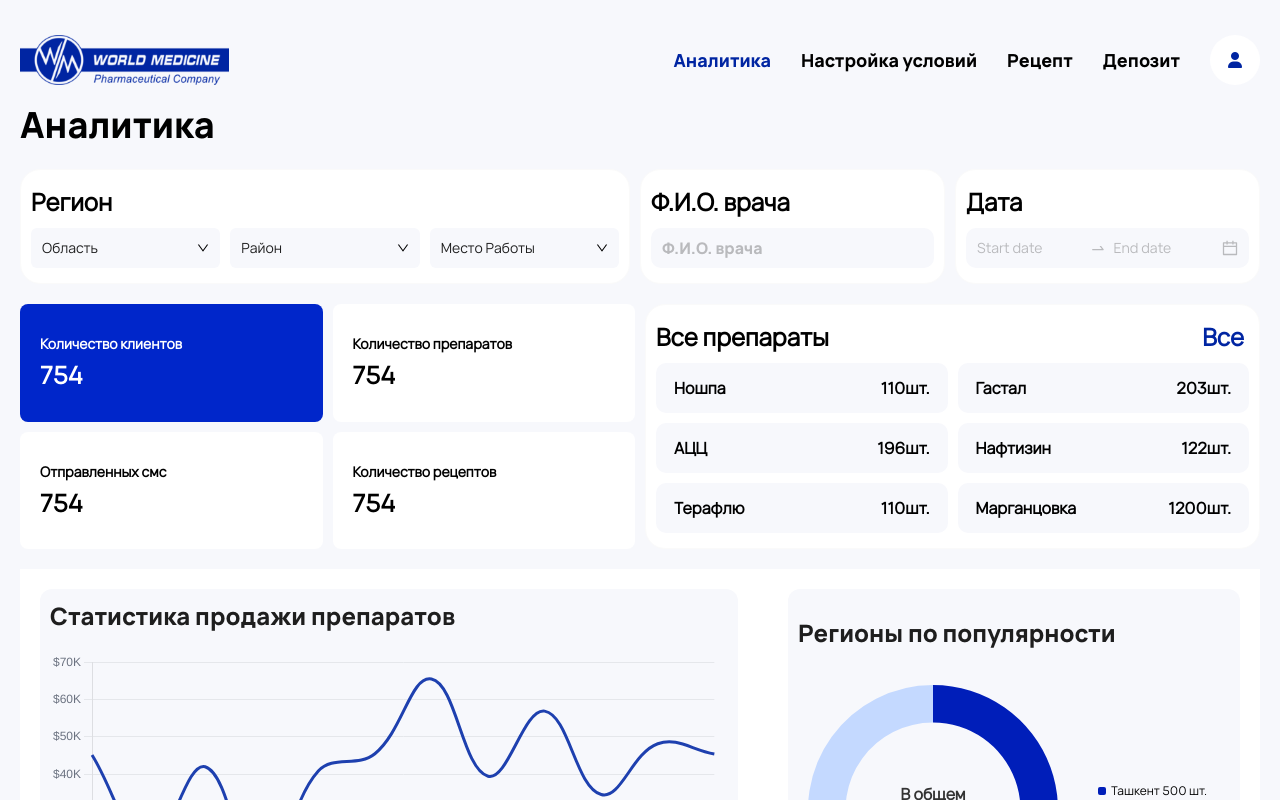
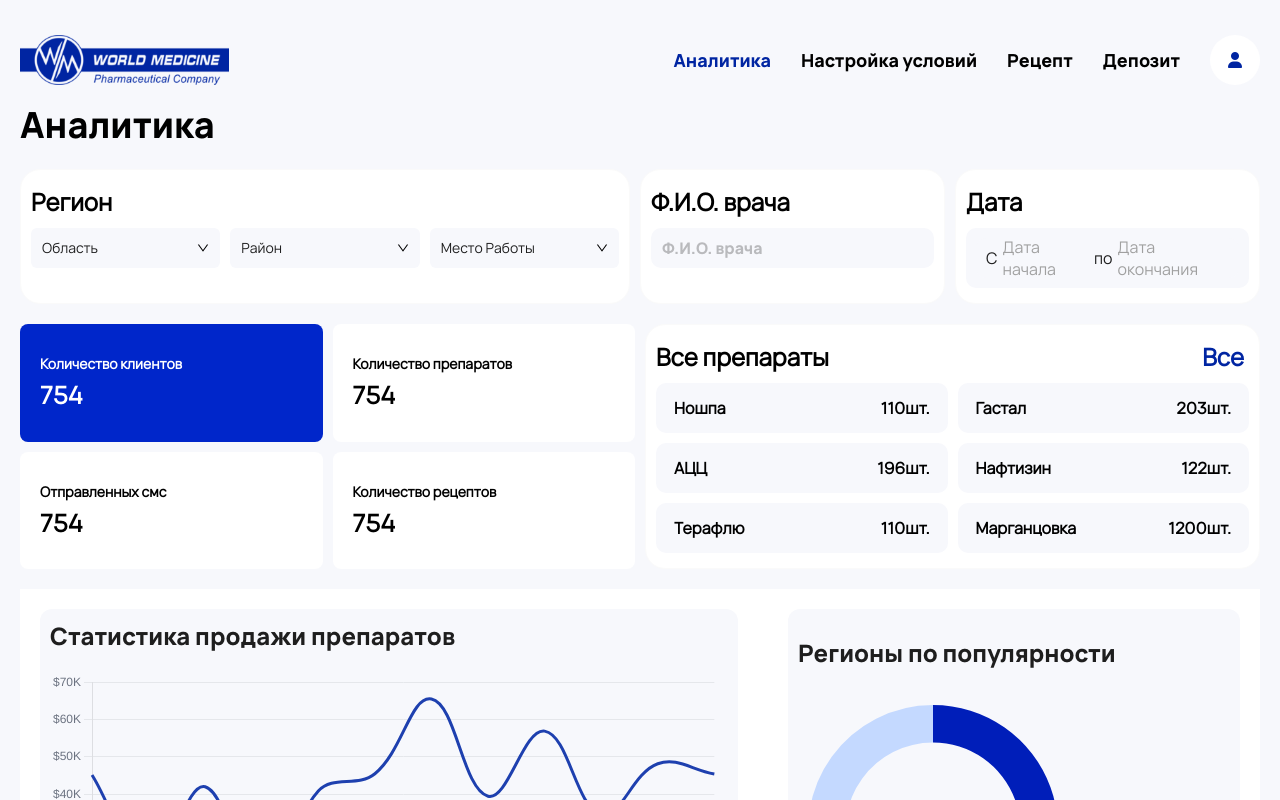
Before and after one commit to uzhojiakbar/world-medicine, a React (Vite) app: page /admin/analiktika in a window 1280 px wide. Shown: the top 800 px of the page. Built offline with nearby package versions, Linux system fonts and the light colour scheme.

Commit message:
Data picker fixed & Design Bug fixed

```diff
--- a/src/components/ChartBlock/style.js
+++ b/src/components/ChartBlock/style.js
@@ -1,11 +1,19 @@
 import styled from "styled-components";
+import { media } from "../../utils/media";
 
 export const ChartBlockCon = styled.div`
   background-color: white;
 
-  max-width: 100vw;
+  max-width: 100% !important;
   margin: 20px;
 
   display: flex;
   flex-direction: column;
+
+  ${media.mobileL} {
+    max-width: 100% !important;
+  }
+  ${media.mobileMM} {
+    max-width: 85% !important;
+  }
 `;
--- a/src/components/DrugsAnalictic/style.js
+++ b/src/components/DrugsAnalictic/style.js
@@ -1,4 +1,5 @@
 import styled from "styled-components";
+import { media } from "../../utils/media";
 
 export const DrugsContainer = styled.div`
   display: grid;
@@ -9,6 +10,10 @@ export const DrugsContainer = styled.div`
   width: 100%;
 
   background-color: white;
+
+  ${media.mobileL} {
+    grid-template-columns: repeat(1, 1fr);
+  }
 `;
 export const DrugsItem = styled.div`
   display: flex;
--- a/src/components/Generic/DataRangePicker/DataRangePicker.jsx
+++ b/src/components/Generic/DataRangePicker/DataRangePicker.jsx
@@ -1,23 +1,86 @@
 import React, { useState } from "react";
 import { DatePicker } from "antd";
-import { RangePickerCon } from "./style";
-
-const { RangePicker } = DatePicker;
+import {
+  DateContainer,
+  DisplayText,
+  StyledDatePicker,
+  PickerWrapper,
+} from "./style";
+import dayjs from "dayjs";
 
 const DateRangePicker = () => {
-  const [dates, setDates] = useState([null, null]);
+  const [startDate, setStartDate] = useState(null);
+  const [endDate, setEndDate] = useState(null);
+  const [openPicker, setOpenPicker] = useState(null); // "start" yoki "end" holatlarini boshqarish
 
-  const handleDateChange = (value) => {
-    setDates(value);
+  const handleStartDateChange = (date) => {
+    setStartDate(date);
+    setOpenPicker(null); // Boshlanish sanasi tanlangandan keyin kalendar yopiladi
   };
 
+  const handleEndDateChange = (date) => {
+    setEndDate(date);
+    setOpenPicker(null); // Tugash sanasi tanlangandan so'ng kalendar yopiladi
+  };
+
+  // Default ko'rinish uchun qisqa formatlangan sanalar yoki ochroq matn
+  const formattedStartDate = startDate ? (
+    dayjs(startDate).format("DD.MM.YY")
+  ) : openPicker === "start" ? (
+    "" // Start date ochilganda matn bo'sh bo'ladi
+  ) : (
+    <span className="placeholder">Дата начала</span>
+  );
+
+  const formattedEndDate = endDate ? (
+    dayjs(endDate).format("DD.MM.YY")
+  ) : openPicker === "end" ? (
+    "" // End date ochilganda matn bo'sh bo'ladi
+  ) : (
+    <span className="placeholder">Дата окончания</span>
+  );
+
   return (
-    <RangePickerCon
-      value={dates}
-      onChange={handleDateChange}
-      format="DD.MM.YYYY"
-      style={{ width: "100%" }}
-    />
+    <DateContainer>
+      {/* Default holatda ko'rinish: "С {startDate} по {endDate}" */}
+
+      {!openPicker ? (
+        <DisplayText>
+          <span> С </span>
+          <span onClick={() => setOpenPicker("start")}>
+            {formattedStartDate}
+          </span>
+          <span> по </span>
+          <span onClick={() => setOpenPicker("end")}>{formattedEndDate}</span>
+        </DisplayText>
+      ) : (
+        ""
+      )}
+
+      {/* Start Date Picker */}
+      {openPicker === "start" && (
+        <StyledDatePicker
+          open
+          value={startDate}
+          onChange={handleStartDateChange}
+          onOpenChange={(open) => !open && setOpenPicker(null)}
+          format="DD.MM.YYYY"
+          placeholder="Дата начала"
+        />
+      )}
+
+      {/* End Date Picker */}
+      {openPicker === "end" && (
+        <StyledDatePicker
+          open
+          value={endDate}
+          onChange={handleEndDateChange}
+          onOpenChange={(open) => !open && setOpenPicker(null)}
+          format="DD.MM.YYYY"
+          placeholder="Дата окончания"
+        />
+      )}
+    </DateContainer>
   );
 };
 
--- a/src/components/Generic/DataRangePicker/style.js
+++ b/src/components/Generic/DataRangePicker/style.js
@@ -1,17 +1,75 @@
+// style.js
 import styled from "styled-components";
 import { DatePicker } from "antd";
 
-const { RangePicker } = DatePicker;
+export const DateContainer = styled.div`
+  background-color: var(--bg-color);
+  border-radius: 10px;
+  padding: 10px;
+  display: flex;
+  align-items: center;
+  width: 100%;
+  position: relative;
+`;
 
-export const RangePickerCon = styled(RangePicker)`
+export const DisplayText = styled.div`
+  font-size: 16px;
+  font-family: "Vela Sans GX", sans-serif;
+  color: #1e1e1e;
+  cursor: pointer;
+  display: flex;
+  align-items: center;
   background-color: var(--bg-color);
+  border-radius: 10px;
+  padding: 0 10px;
+  height: 40px;
+  width: 100%;
+  gap: 5px;
 
+  /* Placeholder uchun ochroq rang */
+  .placeholder {
+    color: #a0a0a0; /* Ochroq rang */
+  }
+`;
+
+export const InputStyle = styled.div`
+  font-size: 16px;
+  font-family: "Vela Sans GX", sans-serif;
+  color: #1e1e1e;
+  cursor: pointer;
+  display: flex;
+  align-items: center;
+  background-color: var(--bg-color);
   border-radius: 10px;
-  border: none !important;
+  padding: 0 10px;
+  height: 40px;
+  width: 100%;
+  gap: 5px;
+
+  /* Placeholder uchun ochroq rang */
+  .placeholder {
+    color: #a0a0a0; /* Ochroq rang */
+  }
+`;
+
+export const StyledDatePicker = styled(DatePicker)`
+  font-size: 16px;
+  font-family: "Vela Sans GX", sans-serif;
+  color: #1e1e1e;
+  cursor: pointer;
+  display: flex;
+  align-items: center;
+  background-color: var(--bg-color);
+  border-radius: 10px;
+  padding: 0 10px;
 
   height: 40px;
   width: 100%;
-  font-size: 16px;
 
-  font-family: "Vela Sans GX";
+  /* Placeholder uchun ochroq rang */
+  .placeholder {
+    color: #a0a0a0; /* Ochroq rang */
+  }
 `;
+
+export const PickerWrapper = styled.div``;
--- a/src/components/Generic/StaticButton/style.js
+++ b/src/components/Generic/StaticButton/style.js
@@ -1,11 +1,19 @@
 import styled from "styled-components";
+import { media } from "../../../utils/media";
 
 // Umumiy konteyner komponenti
 const CardContainer = styled.div`
   display: grid;
   flex-wrap: wrap;
   grid-template-columns: repeat(2, 1fr);
+  word-wrap: break-word;
+  width: 100%;
+
   gap: 10px;
+
+  ${media.mobileL} {
+    grid-template-columns: repeat(1, 1fr);
+  }
 `;
 
 // Umumiy karta (box) komponenti
@@ -20,6 +28,7 @@ const Card = styled.div`
 
   color: ${(props) => (props.active == "true" ? "#fff" : "#000")};
   font-family: "Vela Sans GX", sans-serif;
+  word-wrap: break-word;
 
   background-color: ${(props) => (props.active == "true" ? "#0026ca" : "#fff")};
   border-radius: 8px;
@@ -38,12 +47,22 @@ const CardTitle = styled.div`
   font-size: 14px;
   font-weight: bold;
   text-align: center;
+  word-wrap: break-word;
+
+  ${media.mobileL} {
+    font-size: 14px;
+  }
 `;
 
 const CardValue = styled.div`
   font-size: 24px;
   font-weight: bold;
   margin-top: 5px;
+  word-wrap: break-word;
+
+  ${media.mobileL} {
+    font-size: 22px;
+  }
 `;
 
 export { CardContainer, Card, CardTitle, CardValue };
--- a/src/components/PieDiagram/style.js
+++ b/src/components/PieDiagram/style.js
@@ -1,10 +1,12 @@
 // style.js
 import { Doughnut } from "react-chartjs-2";
 import styled from "styled-components";
+import { media } from "../../utils/media";
 
 const PieContainer = styled.div`
   height: 100%;
   width: 100%;
+  max-width: 100% !important;
 
   display: flex;
   align-items: center;
@@ -12,6 +14,13 @@ const PieContainer = styled.div`
 
   padding: 20px;
   background-color: white;
+
+  ${media.mobileL} {
+    max-width: 100% !important;
+  }
+  ${media.mobileMM} {
+    max-width: 100% !important;
+  }
 `;
 
 const Container = styled.div`
@@ -38,6 +47,10 @@ const Container = styled.div`
 
     > .pie-main {
       position: relative;
+    }
+
+    ${media.mobileMM} {
+      flex-direction: column;
     }
   }
 `;
--- a/src/components/SalesChart/SalesChar.jsx
+++ b/src/components/SalesChart/SalesChar.jsx
@@ -28,6 +28,7 @@ const CardContainer = styled.div`
   background-color: var(--bg-color);
   border-radius: 12px;
   padding: 10px;
+  width: 100%; /* Parent divning kengligini o'rnatish */
 `;
 
 export const TitleText = styled.h2`
@@ -40,6 +41,8 @@ export const TitleText = styled.h2`
 
 const CHartLine = styled.div`
   height: 300px;
+  width: 100%;
+  max-width: 100%; /* Mobilda tashqariga chiqmasligi uchun cheklash */
 `;
 
 const SalesChart = () => {
@@ -122,7 +125,11 @@ const SalesChart = () => {
     <CardContainer>
       <TitleText>Статистика продажи препаратов</TitleText>
       <CHartLine>
-        <Line data={data} options={options} />
+        <Line
+          style={{ maxWidth: "100%", minWidth: "100%" }}
+          data={data}
+          options={options}
+        />
       </CHartLine>
     </CardContainer>
   );
--- a/src/components/infoCard/style.js
+++ b/src/components/infoCard/style.js
@@ -5,6 +5,7 @@ export const InfoCardWrapper = styled.div`
   padding: 15px 10px;
   border-radius: 20px;
   border: 1px solid #fafafa;
+  width: 100%;
 
   font-family: "Vela Sans GX", sans-serif;
 
--- a/src/pages/analiktika/style.js
+++ b/src/pages/analiktika/style.js
@@ -5,6 +5,7 @@ const AnaliktikaCon = styled.div`
   display: flex;
   flex-direction: column;
   gap: 20px;
+  width: 100%;
 `;
 
 const Analiktika__Cards = styled.div`
@@ -27,6 +28,10 @@ const Analiktika__Cards = styled.div`
   @media (max-width: 600px) {
     grid-template-columns: 1fr;
   }
+
+  ${media.mobileMM} {
+    width: 100%;
+  }
 `;
 
 export { AnaliktikaCon, Analiktika__Cards };
```
